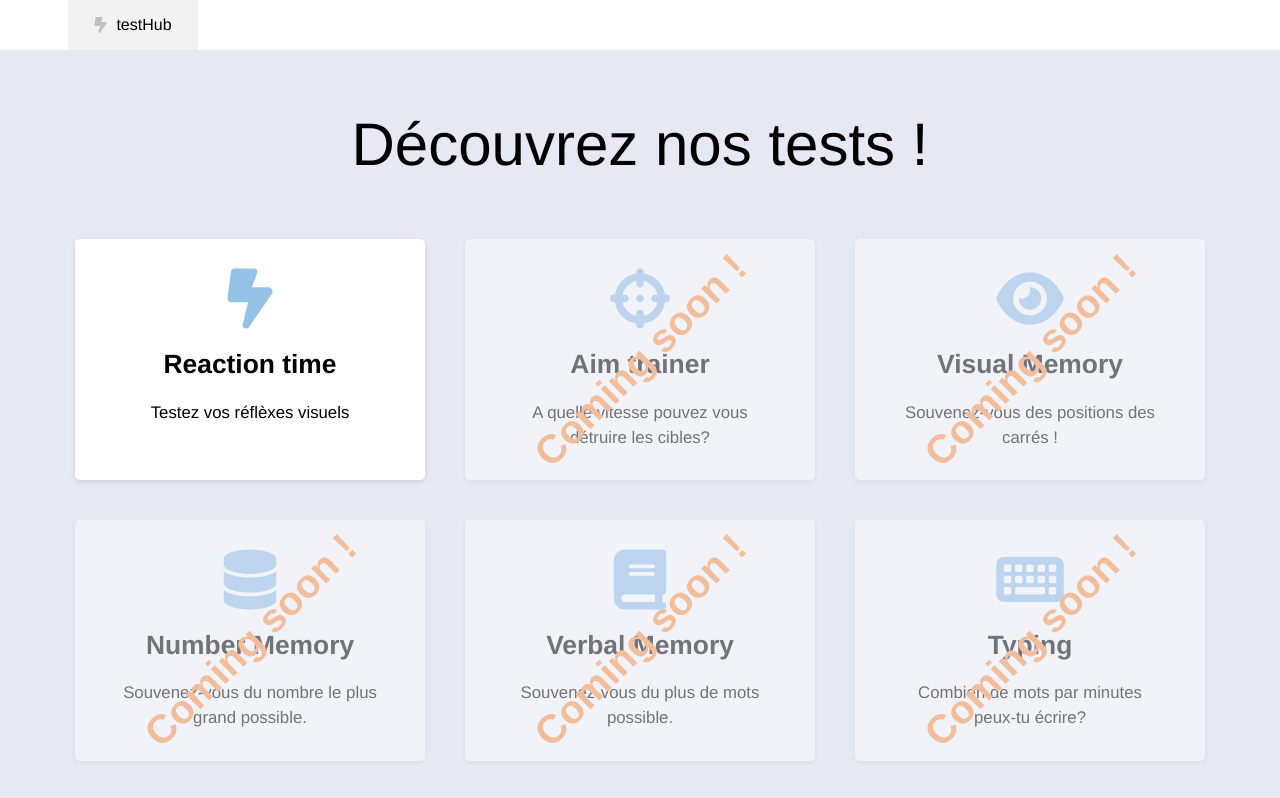
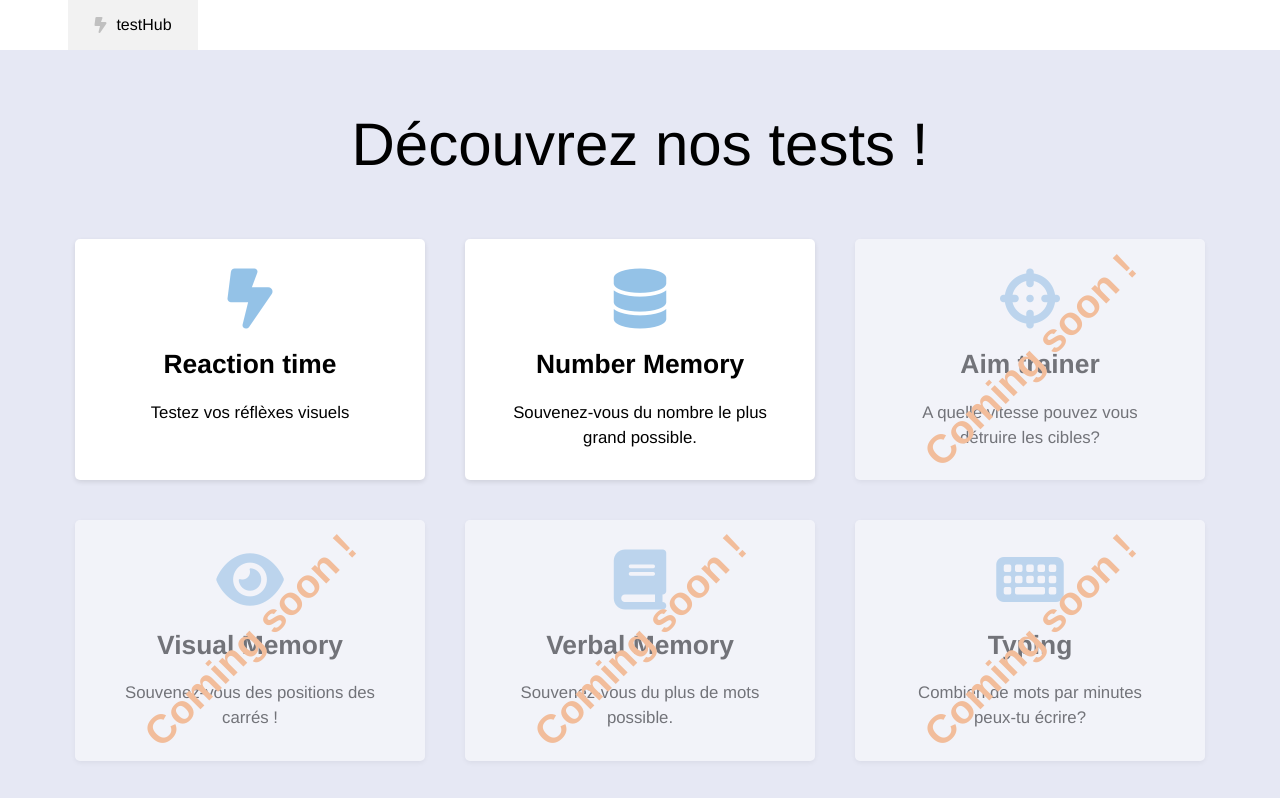
Before and after one commit to BenoitDesnos/TestHub, a React (Create React App) app: page / in a window 1280 px wide. Built offline with nearby package versions, Linux system fonts and the light colour scheme.

Commit message:
Open number memory game

```diff
--- a/src/components/GameChoice.jsx
+++ b/src/components/GameChoice.jsx
@@ -9,6 +9,11 @@ function GameChoice() {
           <h3>Reaction time</h3>
           <p>Testez vos réflèxes visuels</p>
         </Link>
+        <Link to="/numberMemory" className="games__card">
+          <i className="fa-solid fa-database"></i>
+          <h3>Number Memory</h3>
+          <p>Souvenez-vous du nombre le plus grand possible.</p>
+        </Link>
         <Link to="/" className="games__card disabled">
           <i className="fa-solid fa-crosshairs"></i>
           <h3>Aim trainer</h3>
@@ -18,11 +23,6 @@ function GameChoice() {
           <i className="fa-solid fa-eye"></i>
           <h3>Visual Memory</h3>
           <p>Souvenez-vous des positions des carrés !</p>
-        </Link>
-        <Link to="/" className="games__card disabled">
-          <i className="fa-solid fa-database"></i>
-          <h3>Number Memory</h3>
-          <p>Souvenez-vous du nombre le plus grand possible.</p>
         </Link>
         <Link to="/" className="games__card disabled">
           <i className="fa-solid fa-book"></i>
```
